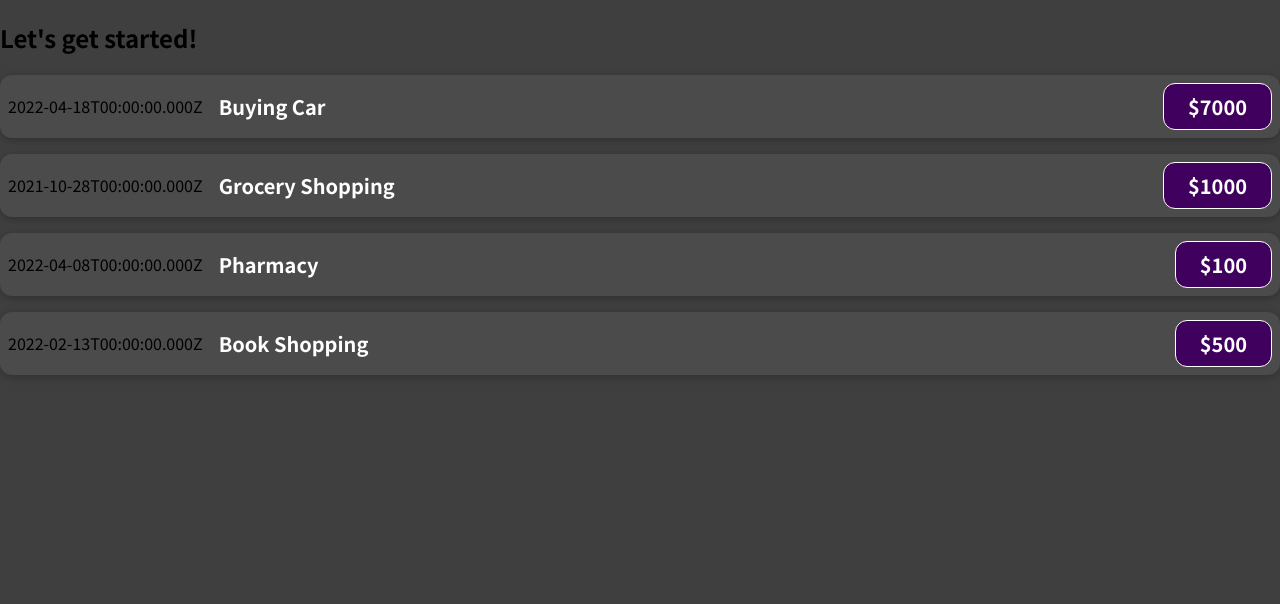
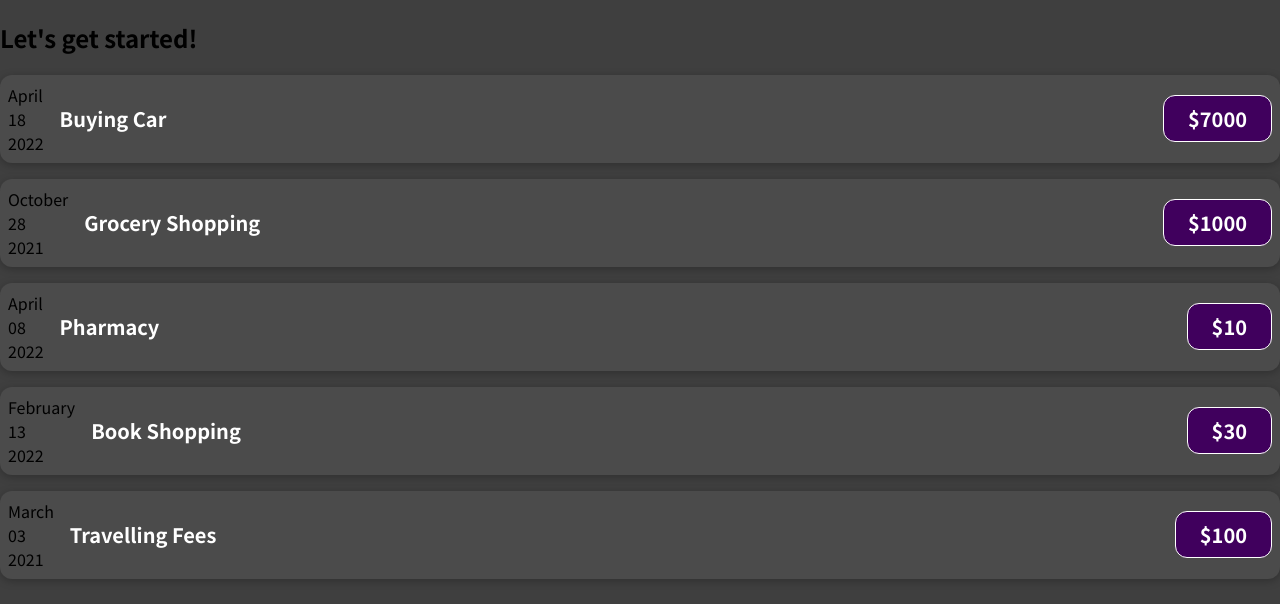
Before and after one commit to oztuzelosman/expense-tracker, a JavaScript app: page / in a window 1280 px wide. Shown: the top 604 px of the page. Built offline with nearby package versions, Linux system fonts and the light colour scheme.

Commit message:
format date

```diff
--- a/src/App.js
+++ b/src/App.js
@@ -4,8 +4,9 @@ function App() {
   const expenses = [
     { title: "Buying Car", amount: 7000, date: new Date(2022, 3, 18) },
     { title: "Grocery Shopping", amount: 1000, date: new Date(2021, 9, 28) },
-    { title: "Pharmacy", amount: 100, date: new Date(2022, 3, 8) },
-    { title: "Book Shopping", amount: 500, date: new Date(2022, 1, 13) },
+    { title: "Pharmacy", amount: 10, date: new Date(2022, 3, 8) },
+    { title: "Book Shopping", amount: 30, date: new Date(2022, 1, 13) },
+    { title: "Travelling Fees", amount: 100, date: new Date(2021, 2, 3) }
   ];
 
   return (
@@ -31,6 +32,11 @@ function App() {
         amount={expenses[3].amount}
         date={expenses[3].date}
       ></ExpenseItem>
+       <ExpenseItem
+        title={expenses[4].title}
+        amount={expenses[4].amount}
+        date={expenses[4].date}
+      ></ExpenseItem>
     </div>
   );
 }
--- a/src/components/ExpenseItem.js
+++ b/src/components/ExpenseItem.js
@@ -1,13 +1,17 @@
 import "./ExpenseItem.css";
 
 function ExpenseItem(props) {
- /*  const expenseDate = new Date(2022, 3, 18);
-  const expenseTitle = "Buying a car";
-  const expenseAmount = 7000; */
+  const month = props.date.toLocaleString("en-US", { month: "long" });
+  const day = props.date.toLocaleString("en-US", { day: "2-digit" });
+  const year = props.date.getFullYear();
 
   return (
     <div className="expense-item">
-      <div>{props.date.toISOString()}</div>
+      <div>
+        <div>{month}</div>
+        <div>{day}</div>
+        <div>{year}</div>
+      </div>
       <div className="expense-item__description">
         <h2>{props.title}</h2>
         <div className="expense-item__price">${props.amount}</div>
```
